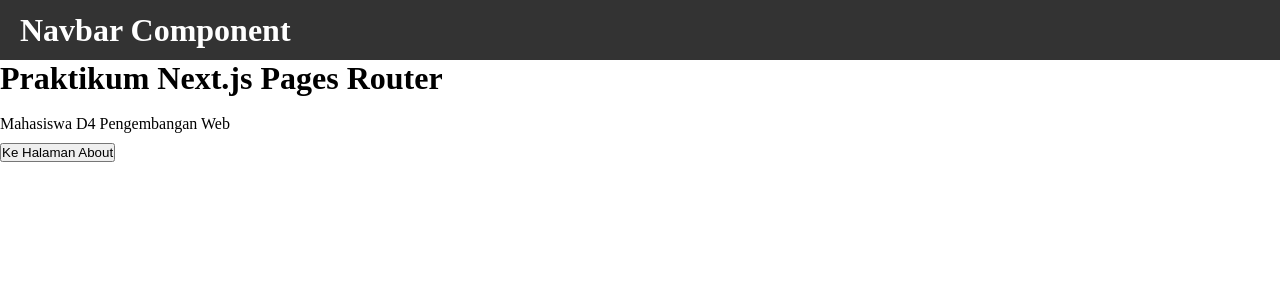
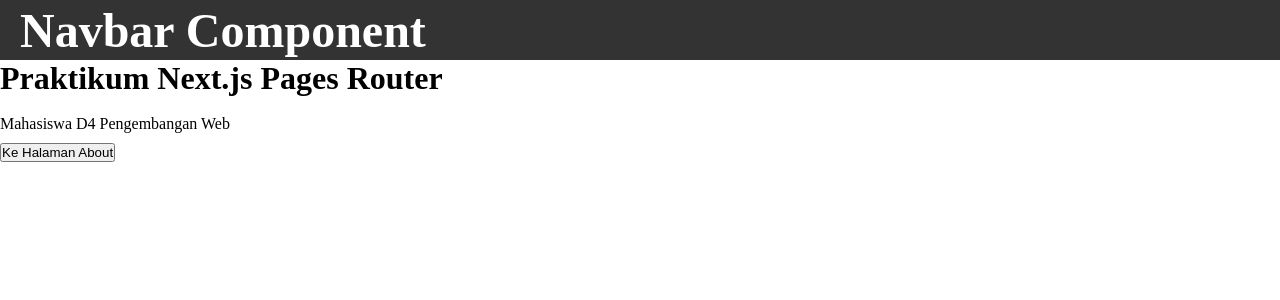
Before and after one commit to dhanisaptrri/Pemrograman_Framework, a Next.js app in the folder Jobsheet5/my-app/: page / in a window 1280 px wide. Shown: the top 300 px of the page. Built offline with nearby package versions, Linux system fonts and the light colour scheme.

Commit message:
Modifikasi index.tsx pada folder components/layouts/navbar

```diff
--- a/Jobsheet5/my-app/src/components/layouts/navbar/index.tsx
+++ b/Jobsheet5/my-app/src/components/layouts/navbar/index.tsx
@@ -3,7 +3,7 @@ import syles from './navbar.module.css';
 const Navbar = () => {
   return (
     <div className={syles.navbar}>
-      <div>
+      <div className='big'>
         <h1>Navbar Component</h1>
       </div>
     </div>
```
